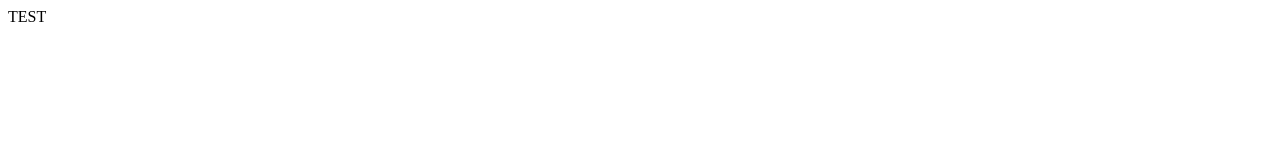
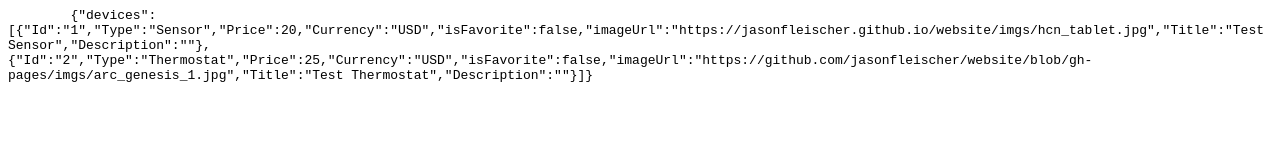
Before and after one commit to jasonfleischer/DeviceManagerDB, a plain HTML site: page index.html in a window 1280 px wide. Drawn offline with Linux system fonts and the light colour scheme.

Commit message:
Update index.html

```diff
--- a/index.html
+++ b/index.html
@@ -1,14 +1,13 @@
-<!DOCTYPE html>
-<html lang="en" xmlns="http://www.w3.org/1999/xhtml">
+<html>
 <head>
 	<title>Test</title>
 	<meta charset="utf-8">
 	<meta name="author" content="Jason Fleischer">
 	<meta name="description" content="Test"/>
 	<meta name="theme-color" content="#000"/>
-
 </head>
 <body>
-	TEST
-</body>
-</html>
+	<pre style="word-wrap: break-word; white-space: pre-wrap;">
+	{"devices":[{"Id":"1","Type":"Sensor","Price":20,"Currency":"USD","isFavorite":false,"imageUrl":"https://jasonfleischer.github.io/website/imgs/hcn_tablet.jpg","Title":"Test Sensor","Description":""},{"Id":"2","Type":"Thermostat","Price":25,"Currency":"USD","isFavorite":false,"imageUrl":"https://github.com/jasonfleischer/website/blob/gh-pages/imgs/arc_genesis_1.jpg","Title":"Test Thermostat","Description":""}]}
+	</pre>
+</body></html>
```
